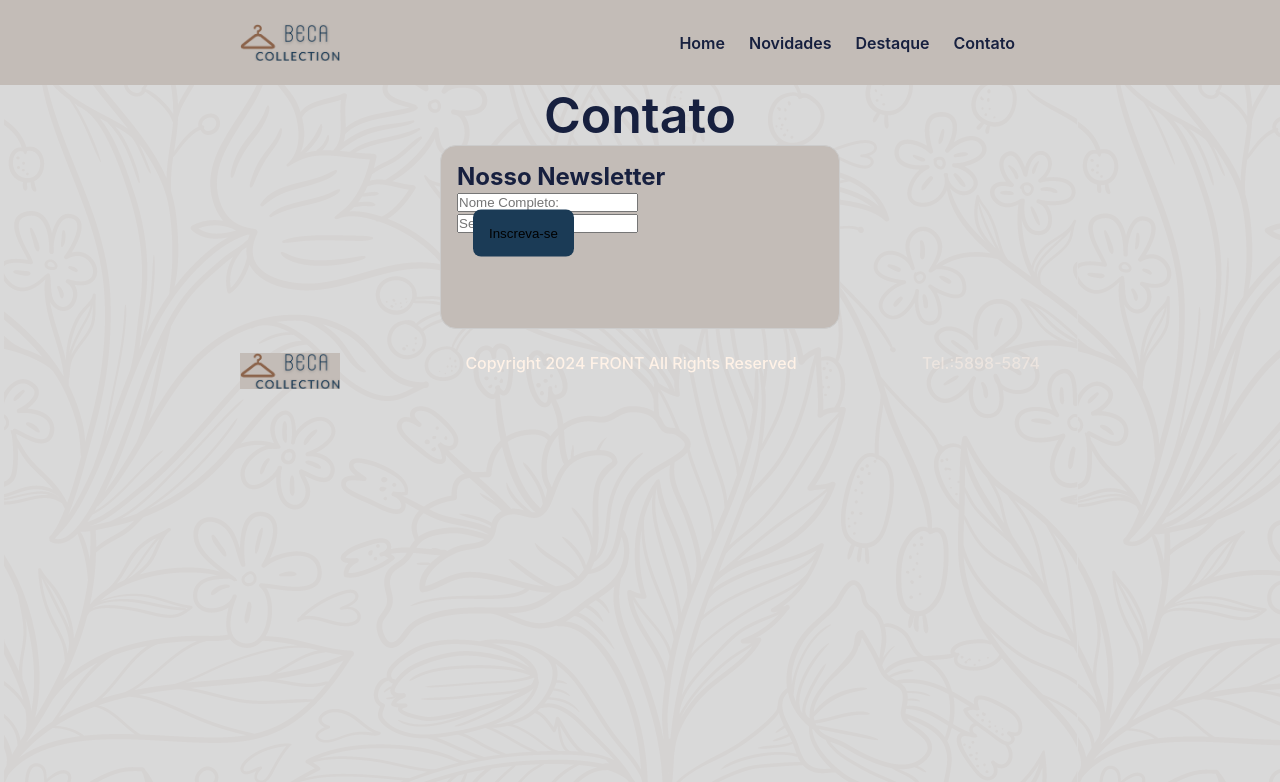
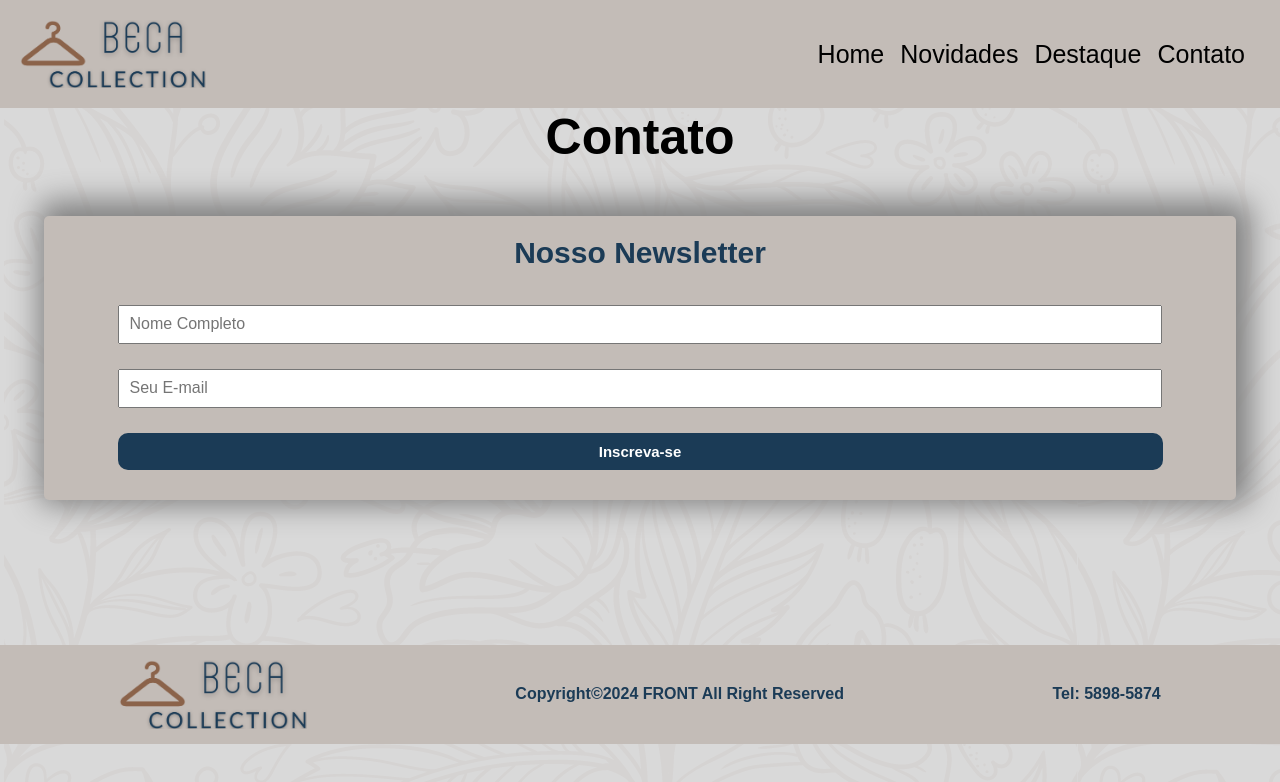
Before and after one commit to s0pa-fria/becca-collection, a plain HTML site: page index.html in a window 1280 px wide. Drawn offline with Linux system fonts and the light colour scheme.

Commit message:
FINALIZADO FINALMENTE

```diff
--- a/index.html
+++ b/index.html
@@ -4,58 +4,48 @@
     <meta charset="UTF-8">
     <meta name="viewport" content="width=device-width, initial-scale=1.0">
 
-        <!-- favicon -->
-        <link rel="shortcut icon" href="" type="x-icon">
-
-        <!-- Link para CSS -->
-        <link rel="stylesheet" href="style.css">
-
-    <title>Beca Collection</title>
+    <link rel="stylesheet" href="style.css">
+    <title>BECCACOLLECTION</title>
 </head>
 <body>
     <header>
-        <nav>
-            <span class="title"><img src="BecaCollection-Alunos/assets/logo-roupa.png" alt=""></span>
-            <ul class="menu" id="MenuItems">
-                <li><a>Home</a></li>
-                <li><a>Novidades</a></li>
-                <li><a>Destaque</a></li>
-                <li><a>Contato</a></li>
-            </ul>
-        </nav>
+        <img src="BecaCollection-Alunos/assets/logo-roupa.png" alt="Logo" class="Logo">
+
+        <Ul class="paginas-N">
+            <li><a href="#">Home</a></li>
+            <li><a href="#">Novidades</a></li>
+            <li><a href="#">Destaque</a></li>
+            <li><a href="#">Contato</a></li>
+        </Ul>
     </header>
 
     <main>
-        <div class="container">
-            <section>
-                <span>Contato</span>
-                <form action="" method="post">
-                    <h2 >Nosso Newsletter</h2>
-                    <div>
-                        <input type="text" id="name" placeholder="Nome Completo:">
-                    </div>
 
-                    <div>
-                    <input type="email" id="mail" placeholder="Seu E-mail">
-                    </div>
+        <div class="titulo">
+            <h1>Contato</h1>
+        </div>
 
-                    <div class="button">
-                      <button type="submit">Inscreva-se</button>
-                    </div>
-                  </form>
+        <section class="form">
 
+            <h2>Nosso Newsletter</h2>
+            <form action="processa.php" method="post" class="input">
 
-            </section>
-        </div>
+                <input type="text" name="nome" id="nome" placeholder="Nome Completo">
+                <input type="email" name="email" id="email" placeholder="Seu E-mail">
+                <input type="submit" value="Inscreva-se" class="butão">
+
+            </form>
+        </section>
     </main>
 
+    <footer class="footer">
 
-    <!-- ________________________________________________________ -->
-    <!-- Footer -->
-    <footer>
-        <img src="BecaCollection-Alunos/assets/logo-roupa.png" alt="">
-        <p class="footer-container">Copyright  2024 FRONT All Rights Reserved</p>
-        <p class="footer-content">Tel.:5898-5874</p>
+        <img src="BecaCollection-Alunos/assets/logo-roupa.png" alt="" class="Logo">
+
+        <p>Copyright©2024 FRONT All Right Reserved</p>
+
+        <p>Tel: 5898-5874</p>
     </footer>
+
 </body>
 </html>
--- a/style.css
+++ b/style.css
@@ -1,169 +1,163 @@
-/* Estilos Gerais (Todo o projeto) */
+/* Comandos Gerais */
+
 *{
-  margin: 0;
-  padding: 0;
-  box-sizing: border-box;
+    margin: 0;
+    padding: 0;
+}
+
+body{
+    background-image: url(BecaCollection-Alunos/assets/bg-2.png);
+    max-width: 1920px;
+}
+
+li{
+    list-style: none;
+}
+
+a{
+    text-decoration: none;
+}
+
+
+/* NavBar */
+
+header{
+    background-color: #C3BCB7;
+
+    padding: 20px;
+
+
+    display: flex;
+    justify-content: space-between;
+    flex-direction: row;
 
 }
 
-body{
-  background: #1F1517;
-  color: #17203F;
-  background-image: url("BecaCollection-Alunos/assets/bg-2.png");
-}
+nav{
+    width: 100%;
 
-html{
-  font-family: Inter, sans-serif;
-  font-weight: 600;
-}
-
-a {
-  text-decoration: none; /* Remove decoração */
-}
-
-ul{
-  /* Remove os marcadores (Bolinhas) */
-  list-style-type: none;
-}
-
-/* ______________________________________________________________________________ */
-/* Cabeçalho/Header (Barra de navegação) */
-nav{
-  max-width: 1120px;
-  margin: auto;
-  padding: 1.5rem 10rem;
-  display: flex;
-  flex-direction: row;
-  justify-content: space-between;
-  border-radius: 10px;
 
 }
 
-.title{
-  /* font-family: 'Teko', sans-serif;
-  font-size: 32px;
-  font-weight: 600;
-  text-transform: uppercase; */
+.Logo{
+    width: 15%;
 }
 
-.title img{
-    max-width: 100px;
+.paginas-N{
+    display: flex;
+    flex-direction: row;
+    align-items: center;
+    justify-content: space-between ;
+
+    gap: 1rem;
+    padding: 15px;
 }
 
-/* Estilos Do Menu */
-.menu-toggle {
-    display: none;
-    cursor: pointer;
-  }
-
-.menu-icon {
-max-width: 80px;
-display: none;
+.paginas-N li a{
+    color: #000;
+    font-weight: 400;
+    font-size: 25px;
+    font-family: sans-serif;
 }
 
-header{
-background: #C3BCB7;
-}
-
-.menu {
-display: flex;
-flex-direction: row;
-gap: 24px;
-color: #17203F;
-margin-top: 9px;
-margin-left: 25px;
-margin-right: 25px;
-}
-
-.menu a:hover{
-color: #8B634A;
-}
-
-.menu a:visited{
-color: #FFF2E780;
-}
-
-span{
-display: flex;
-justify-content: center;
-font-size: 50px;
+.paginas-N li a:hover{
+    color: #8B634A;
 }
 
 
+/* Body */
+
+main{
+    display: flex;
+    align-items: center;
+    flex-direction: column;
+}
 
 
-/* __________________________________________________________________*/
-/* Formulário */
-form {
-    /* Apenas para centralizar o form na página */
-    margin: 0 auto;
-    width: 400px;
-    /* Para ver as bordas do formulário */
-    box-shadow: #1F1517;
-    padding: 1em;
-    border: 1px solid #ccc;
-    border-radius: 1em;
-    background-color: #C3BCB7;
-  }
+h1{
+    font-size: 50px;
+    font-family: sans-serif;
+    color: #000;
+}
 
+.form{
+    width: 90%;
+    padding: 20px;
+    margin-top: 50px;
+    border-radius: 05px;
+    box-shadow: 5px -5px 30px 10px gray;
 
-
-/* __________________________________________________________________*/
-/* Botão */
-.button {
-    width: 100%;
-    max-width: 1120px;
-    padding: 1rem;
-    margin: auto;
-    transform: translateY(-50%);
-  }
-
-  button {
-    border: none;
-    padding: 1rem;
-    border-radius: 0.5rem;
-    background: #1B3B56;
-    transition: background-color 0.3s ease;
-  }
-
-  button:hover {
-    background: #8B634A;
-  }
-
-
-/* ________________________________________ */
-/* Footer */
-
-footer {
-    /* padding: 4rem;
     display: flex;
     flex-direction: column;
     align-items: center;
-    gap: 0.5rem;
-    background: #C3BCB7; */
-    max-width: 1120px;
-    margin: auto;
-    padding: 1.5rem 10rem;
+
+
+    background-color: #C3BCB7;
+
+}
+
+h2{
+    font-family: sans-serif;
+    font-size: 30px;
+
+    color: #1B3B56;
+}
+
+.input{
+    padding: 10px;
+}
+
+input{
+    display: flex;
+
+    padding: 10px;
+    margin-top: 25px;
+
+    gap: 1rem;
+    width: 1020px;
+
+}
+
+::-webkit-input-placeholder { /* Chrome/Opera/Safari */
+    font-size: 16px;
+}
+
+.butão{
+    width: 1045px;
+    background-color: #1B3B56;
+
+    border: none;
+    border-radius: 10px;
+
+    font-size: 15px;
+    font-weight: bolder;
+    color: #fff;
+
+    display: flex;
+    justify-content: center;
+}
+
+.butão:hover{
+    background-color: #8B634A;
+}
+
+
+/* Footer */
+
+.footer {
+    margin-top: 145px;
+    background-color: #C3BCB7 !important;
     display: flex;
     flex-direction: row;
-    justify-content: space-between;
-    border-radius: 10px;
+    position: absolute;
+    justify-content: space-around;
+    align-items: center;
+    padding: 15px;
+
 }
 
-.footer-container {
-    color: #fff2e7;
-    font-family: 'Inter', sans-serif;
-    font-size: 1rem;
-    font-weight: 500;
+.footer p {
+    font-family: sans-serif;
+    color: #1B3B56;
+    font-weight: 600;
 }
-
-.footer-content {
-    color: rgba(255, 242, 231, 0.50);
-    font-family: 'Inter' sans-serif;
-    font-size: 1rem;
-    font-weight: 500;
-}
-
-footer img{
-    max-width: 100px;
-}
```
